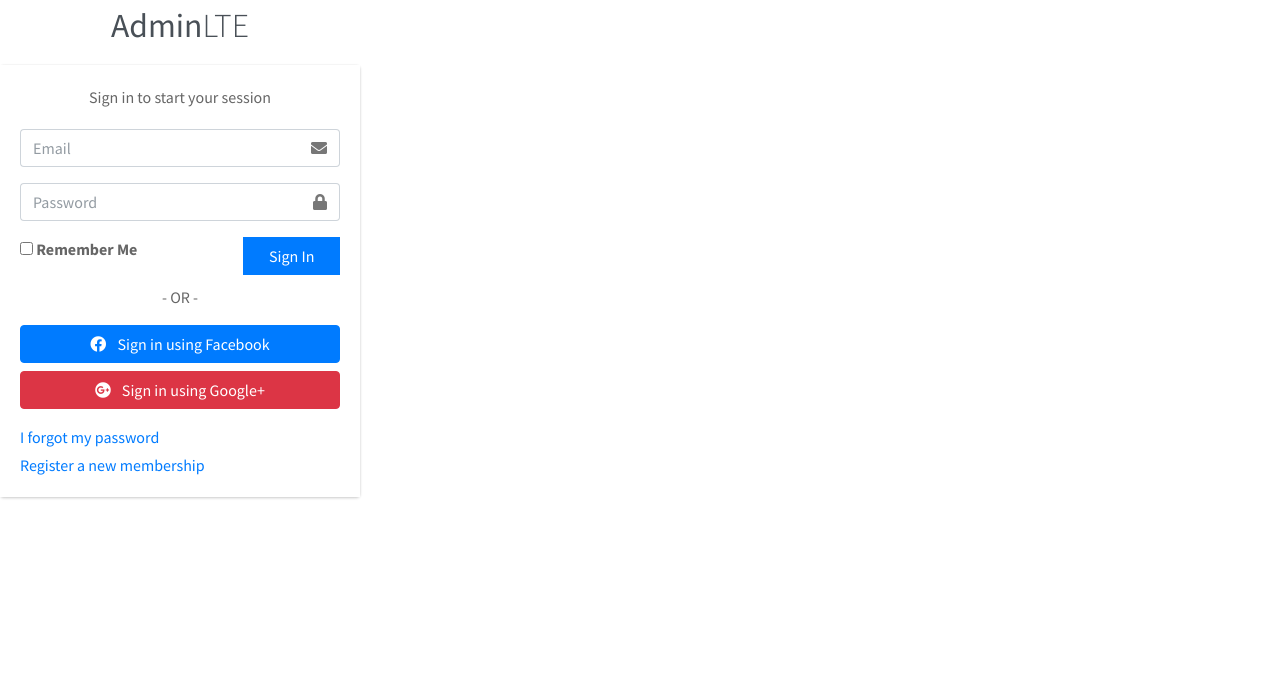
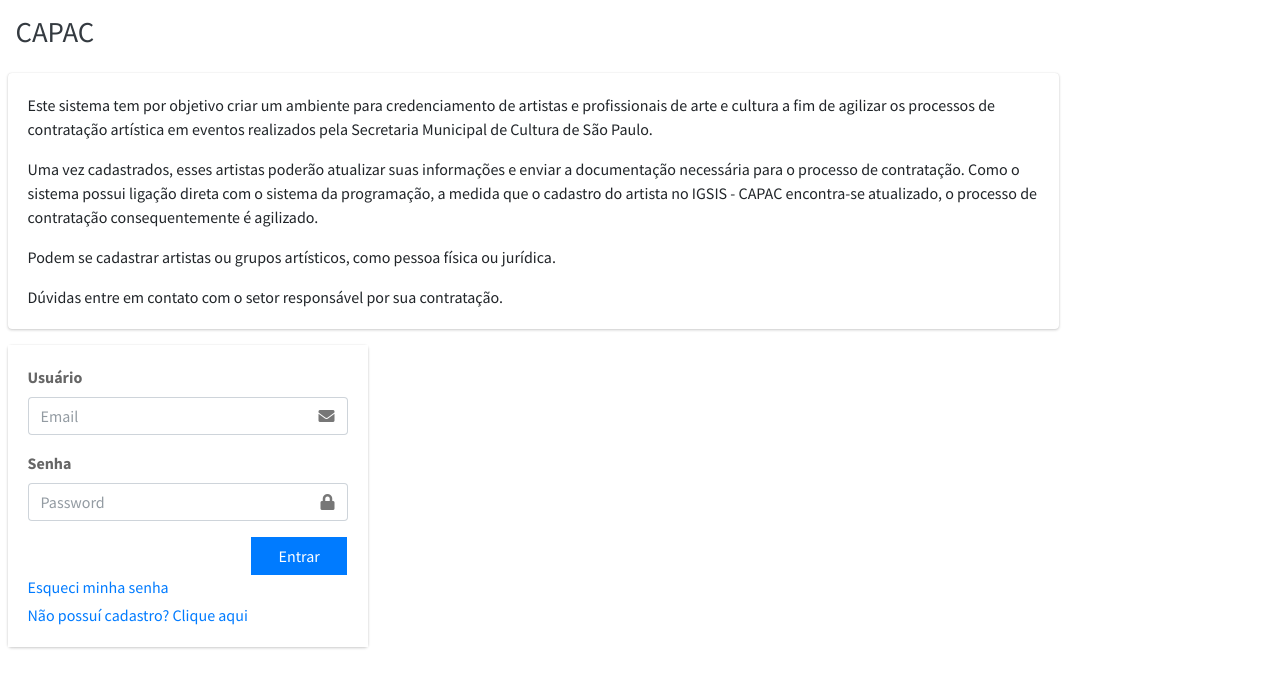
Before and after one commit to igsis/capac, a PHP site: page / in a window 1280 px wide. Shown: the top 688 px of the page. Run offline with PHP 8.4, Linux system fonts and the light colour scheme; some libraries are stand-ins or nearby versions.

Commit message:
Tentativa de login

```diff
--- a/views/modulos/inicio/login.php
+++ b/views/modulos/inicio/login.php
@@ -1,13 +1,40 @@
+<!-- Content Header (Page header) -->
+<div class="content-header">
+    <div class="container-fluid">
+        <div class="row mb-2">
+            <div class="col-sm-6">
+                <h1 class="m-0 text-dark">CAPAC</h1>
+            </div>
+        </div><!-- /.row -->
+    </div><!-- /.container-fluid -->
+</div>
+<!-- /.content-header -->
+
+<!-- Main content -->
+<div class="content">
+    <div class="container-fluid">
+        <div class="row">
+            <div class="col-lg-10">
+                <div class="card">
+                    <div class="card-body">
+                        <p class="card-text">
+                            Este sistema tem por objetivo criar um ambiente para credenciamento de artistas e profissionais de arte e cultura a fim de agilizar os processos de contratação artística em eventos realizados pela Secretaria Municipal de Cultura de São Paulo.</p>
+
+                        <p class="card-text">Uma vez cadastrados, esses artistas poderão atualizar suas informações e enviar a documentação necessária para o processo de contratação. Como o sistema possui ligação direta com o sistema da programação, a medida que o cadastro do artista no IGSIS - CAPAC encontra-se atualizado, o processo de contratação consequentemente é agilizado.</p>
+
+                        <p class="card-text">Podem se cadastrar artistas ou grupos artísticos, como pessoa física ou jurídica.</p>
+
+                        <p class="card-text">Dúvidas entre em contato com o setor responsável por sua contratação.
+                        </p>
+                    </div>
+                </div>
+            </div>
+        </div>
         <div class="login-box">
-    <div class="login-logo">
-        <a href="./index.php"><b>Admin</b>LTE</a>
-    </div>
-    <!-- /.login-logo -->
-    <div class="card">
+            <div class="card"><?php if(isset($mensagem)) echo $mensagem ?>
                 <div class="card-body login-card-body">
-            <p class="login-box-msg">Sign in to start your session</p>
-
-            <form action="./index3.html" method="post">
+                    <form action=".<?= SERVERURL ?>controllers/UsuarioController.php" method="post">
+                        <label>Usuário</label>
                         <div class="input-group mb-3">
                             <input type="email" class="form-control" placeholder="Email">
                             <div class="input-group-append">
@@ -16,6 +43,7 @@
                                 </div>
                             </div>
                         </div>
+                        <label>Senha</label>
                         <div class="input-group mb-3">
                             <input type="password" class="form-control" placeholder="Password">
                             <div class="input-group-append">
@@ -26,39 +54,24 @@
                         </div>
                         <div class="row">
                             <div class="col-8">
-                        <div class="icheck-primary">
-                            <input type="checkbox" id="remember">
-                            <label for="remember">
-                                Remember Me
-                            </label>
-                        </div>
+
                             </div>
                             <!-- /.col -->
                             <div class="col-4">
-                        <button type="submit" class="btn btn-primary btn-block btn-flat">Sign In</button>
+                                <button type="submit" class="btn btn-primary btn-block btn-flat">Entrar</button>
                             </div>
                             <!-- /.col -->
                         </div>
                     </form>
-
-            <div class="social-auth-links text-center mb-3">
-                <p>- OR -</p>
-                <a href="#" class="btn btn-block btn-primary">
-                    <i class="fab fa-facebook mr-2"></i> Sign in using Facebook
-                </a>
-                <a href="#" class="btn btn-block btn-danger">
-                    <i class="fab fa-google-plus mr-2"></i> Sign in using Google+
-                </a>
-            </div>
-            <!-- /.social-auth-links -->
-
                     <p class="mb-1">
-                <a href="#">I forgot my password</a>
+                        <a href="#">Esqueci minha senha</a>
                     </p>
                     <p class="mb-0">
-                <a href="register.html" class="text-center">Register a new membership</a>
+                        <a href="#" class="text-center">Não possuí cadastro? Clique aqui</a>
                     </p>
                 </div>
                 <!-- /.login-card-body -->
             </div>
         </div>
+    </div>
+</div>
```
Also changed, not shown: controllers/UsuarioController.php (+26 -0 lines), models/UsuarioModel.php (added, +14 -0 lines). Lines whose indentation alone changed are shown as unchanged.
